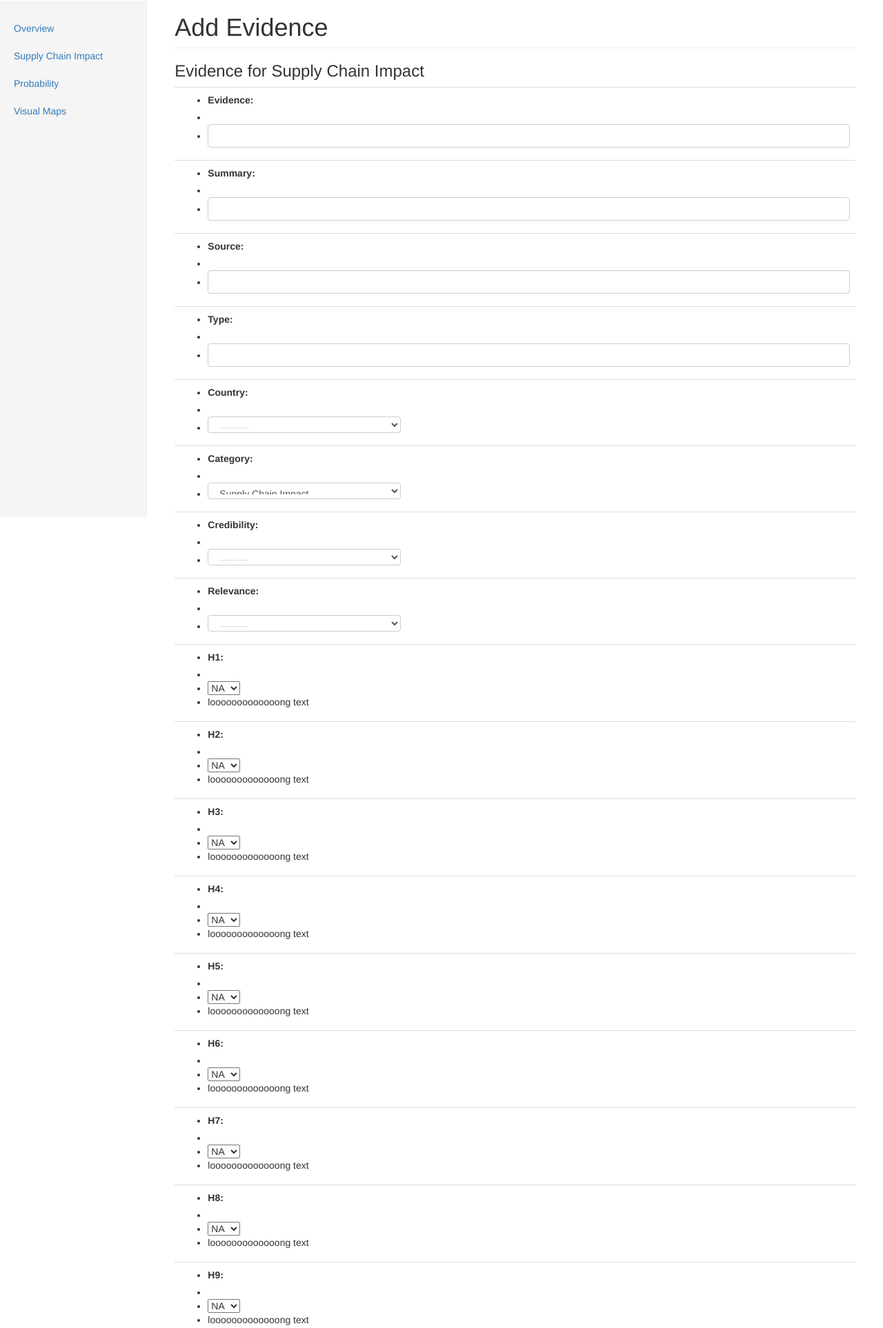
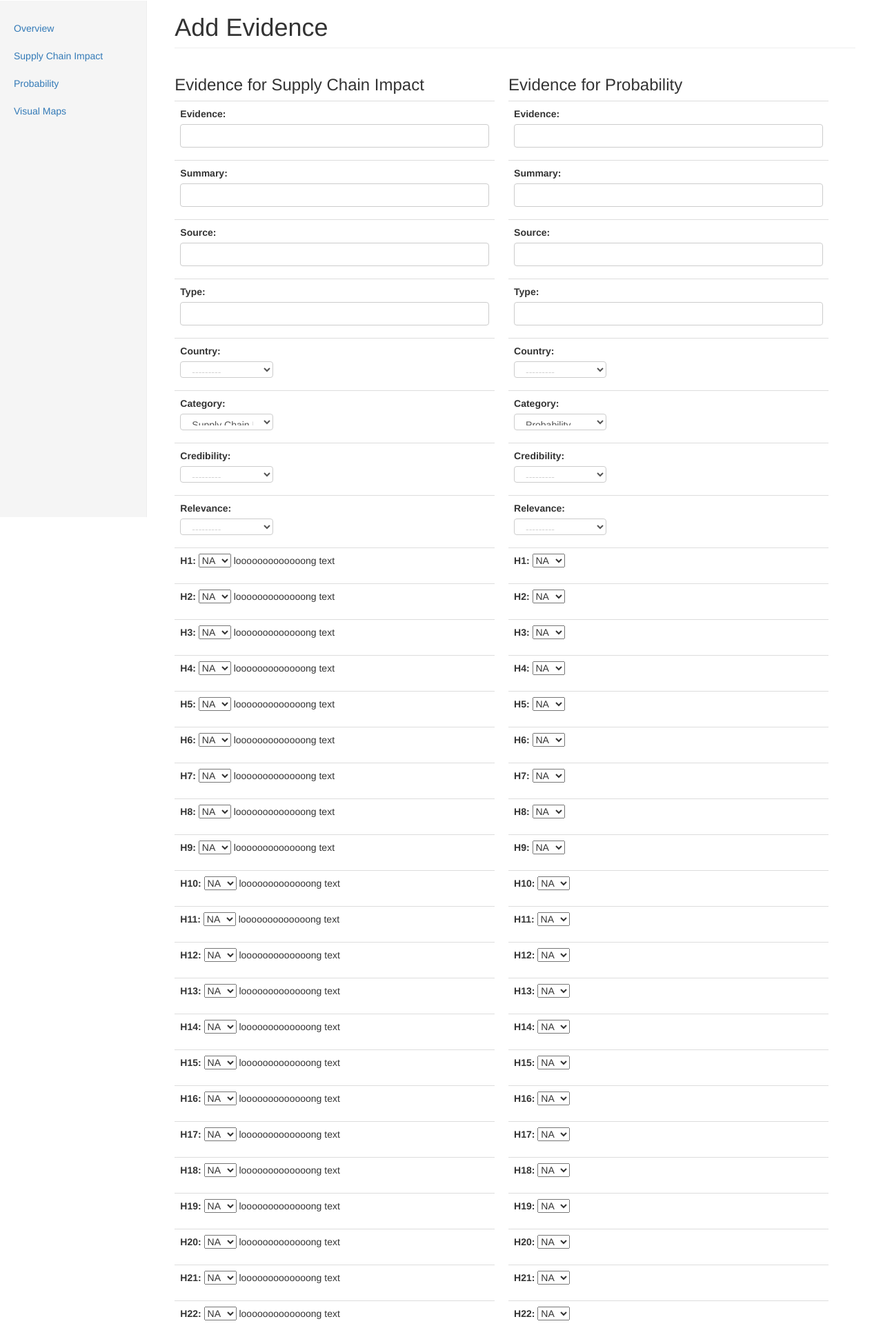
Before and after one commit to KeleiAzz/SCRC_server, a Django app: page /risk_evidence/probability/add in a window 1280 px wide. Shown: the part 50-1976 px from the top of the page at 69% size. Run offline with Django 3.2, Linux system fonts and the light colour scheme; data that the repository does not hold is empty; parts of the project's set-up code (start-up, migrations or seed data) failed here and were passed over; some libraries are stand-ins or nearby versions.

Commit message:
add css code for evidence_add, display two forms together and in a more clear way

```diff
--- a/risk_evidence/static/dashboard.css
+++ b/risk_evidence/static/dashboard.css
@@ -178,6 +178,61 @@
   border-radius: 4px;
 }
 
+.form-country {
+  display: block;
+  width: 30%;
+  height: 24px;
+  padding: 6px 12px;
+  font-size: 14px;
+  line-height: 1.42857143;
+  color: #555;
+  background-color: #fff;
+  background-image: none;
+  border: 1px solid #ccc;
+  border-radius: 4px;
+}
+
 .errorlist {
     color: #ac2925;
+    display: inline;
 }
+
+#sides{
+    margin:0;
+}
+#left{
+    float:left;
+    width:47%;
+    overflow:hidden;
+    margin-right: 10px;
+}
+#left ul {
+    padding: 0;
+}
+#left li {
+    display: inline;
+    list-style-type: none;
+    padding: 0;
+}
+#right{
+    float:left;
+    width:47%;
+    overflow:hidden;
+    margin-left: 10px;
+
+}
+
+#right ul {
+    padding: 0;
+}
+#right li {
+    display: inline;
+    list-style-type: none;
+    padding: 0;
+}
+
+.buttonHolder{
+    /*width: 100px;*/
+    /*margin: 0 auto 0 auto;*/
+    text-align: center;
+}
```
